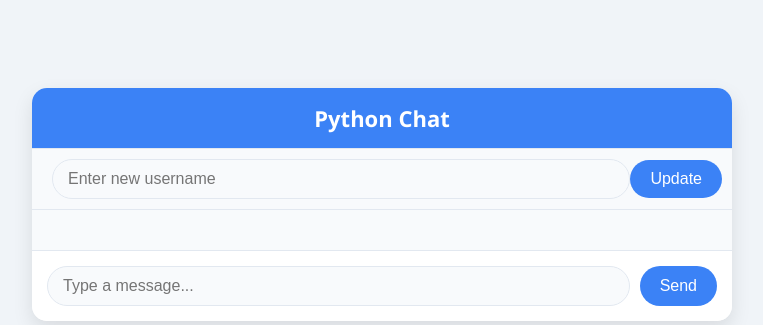
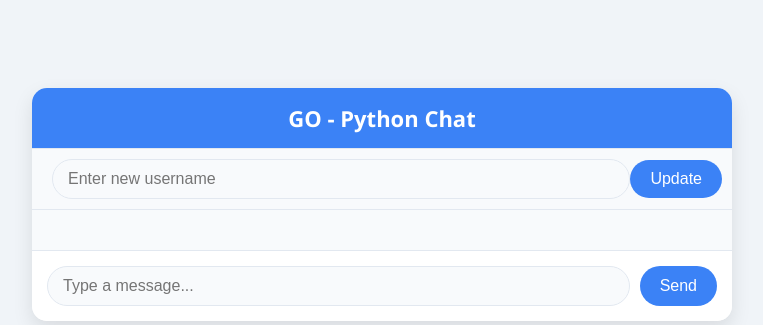
Before and after one commit to AyushKatre05/Random-Chat, a Flask app: page / in a window 1280 px wide. Shown: the part 196-521 px from the top of the page, without its empty margins (258-1021 px from the left). Run offline with Flask 3, Linux system fonts and the light colour scheme; some libraries are stand-ins or nearby versions.

Commit message:
golang chat

```diff
--- a/templates/index.html
+++ b/templates/index.html
@@ -183,7 +183,7 @@
 	</head>
 	<body>
 		<div class="chat-container">
-			<div class="chat-header">Python Chat</div>
+			<div class="chat-header">GO - Python Chat</div>
 			<div class="username-container">
 				<span id="current-username"></span>
 				<input type="text" id="username-input" placeholder="Enter new username" />
```
